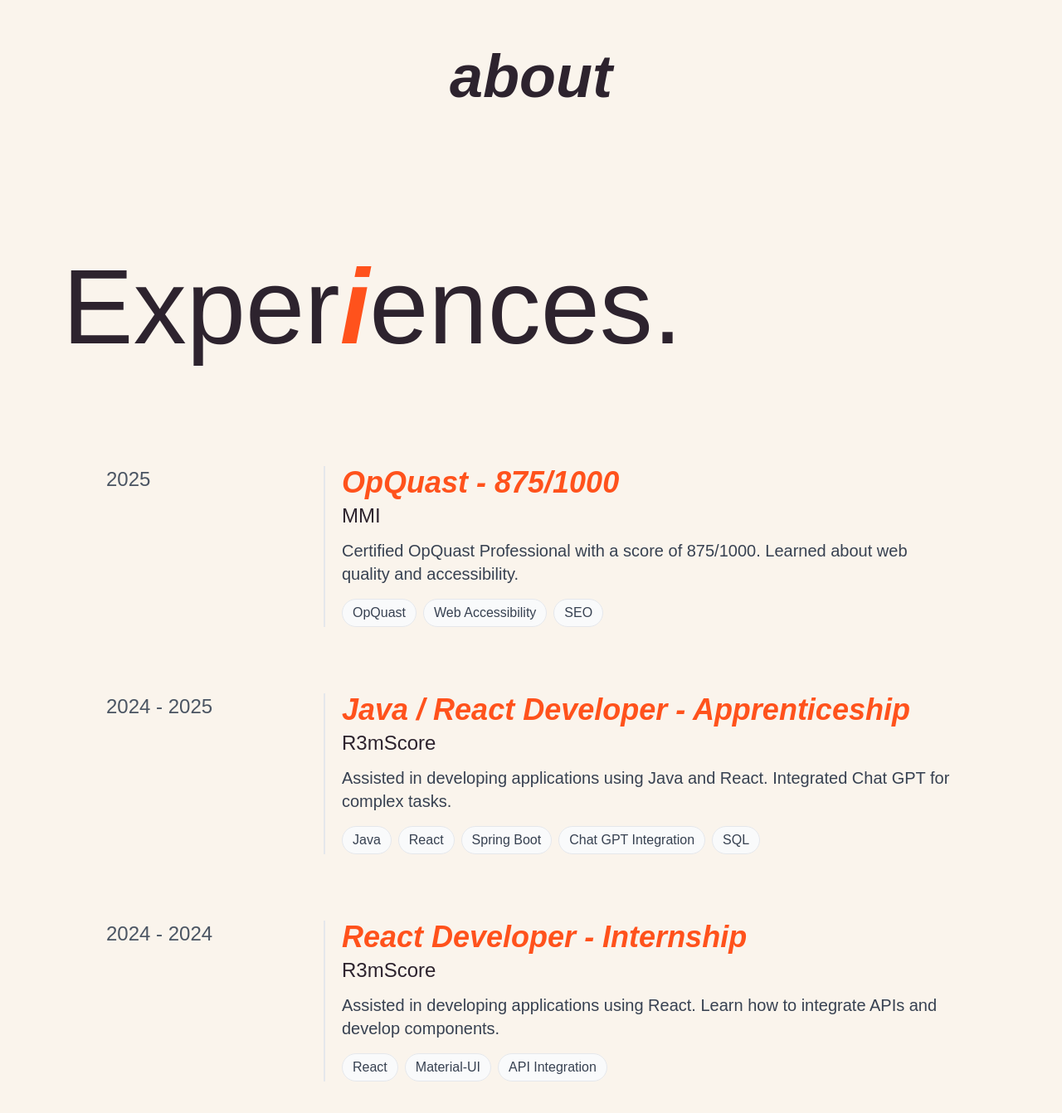
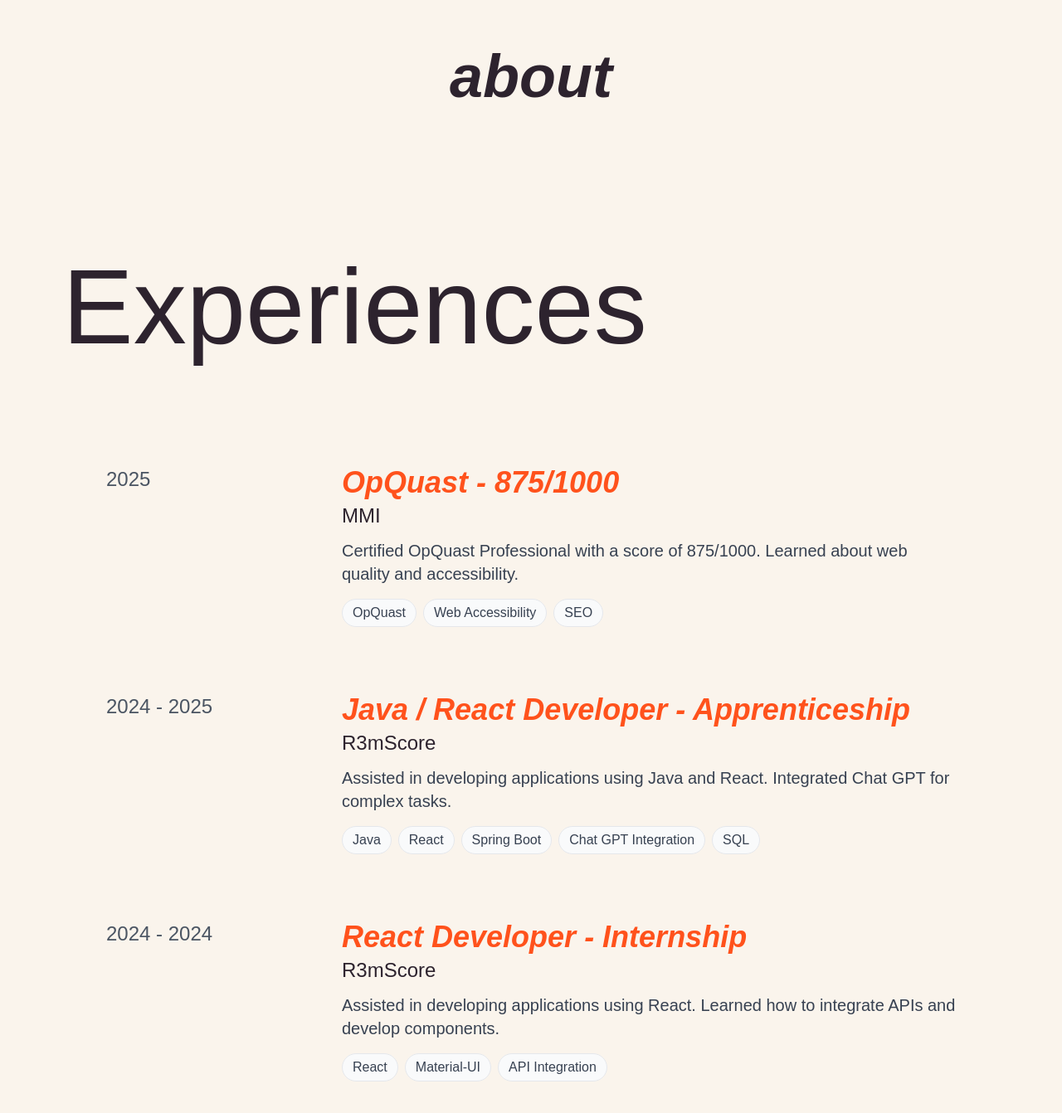
Before and after one commit to Clementmns/Portfolio-WIP, a Next.js app: page / in a window 1280 px wide. Shown: the part 1774-3116 px from the top of the page at 83% size. Built offline with nearby package versions, Linux system fonts and the light colour scheme; a web font is replaced by a local one.

Commit message:
Add multilingual support for experiences section and update project details

```diff
--- a/assets/content/project.json
+++ b/assets/content/project.json
@@ -46,5 +46,51 @@
 				"en": "Upgrade skills to help you survive in this hostile world."
 			}
 		}
+	},
+	"experiences": {
+		"experiences_title": {
+			"fr": "Expériences",
+			"en": "Experiences"
+		},
+		"opquast_title": {
+			"fr": "OpQuast - 875/1000",
+			"en": "OpQuast - 875/1000"
+		},
+		"mmi": {
+			"fr": "MMI",
+			"en": "MMI"
+		},
+		"opquast_description": {
+			"fr": "Certifié OpQuast Professionnel avec un score de 875/1000. Apprentissage de la qualité web et de l'accessibilité.",
+			"en": "Certified OpQuast Professional with a score of 875/1000. Learned about web quality and accessibility."
+		},
+		"skill_web_accessibility": {
+			"fr": "Accessibilité Web",
+			"en": "Web Accessibility"
+		},
+    "skill_chat_gpt_integration": {
+      "fr": "Intégration Chat GPT",
+      "en": "Chat GPT Integration"
+    },
+    "skill_api_integration": {
+      "fr": "Intégration API",
+      "en": "API Integration"
+    },
+		"java_react_developer": {
+			"fr": "Développeur Java / React - Apprentissage",
+			"en": "Java / React Developer - Apprenticeship"
+		},
+		"java_react_description": {
+			"fr": "Aide au développement d'applications utilisant Java et React. Intégration de Chat GPT pour des tâches complexes.",
+			"en": "Assisted in developing applications using Java and React. Integrated Chat GPT for complex tasks."
+		},
+		"react_developer": {
+			"fr": "Développeur React - Stage",
+			"en": "React Developer - Internship"
+		},
+		"react_description": {
+			"fr": "Aide au développement d'applications utilisant React. Apprentissage de l'intégration d'APIs et du développement de composants.",
+			"en": "Assisted in developing applications using React. Learned how to integrate APIs and develop components."
 		}
 	}
+}
--- a/components/landingPage/Experiences/index.jsx
+++ b/components/landingPage/Experiences/index.jsx
@@ -1,31 +1,39 @@
 "use client";
 import React, { useState, useRef } from "react";
 import { motion, useInView } from "framer-motion";
+import getProjectContent from "@/assets/content/getProjectContent";
+import useLangChangeObserver from "@/assets/scripts/langChangeObserver";
 
 export default function LandingExperiences() {
+	const language = useLangChangeObserver();
+
+	const getTranslation = (key) => {
+		return getProjectContent(`experiences.${key}`, language) === "Traduction non disponible" ? null : getProjectContent(`experiences.${key}`, language);
+	};
+
 	const experiences = [
 		{
 			id: 0,
-			title: "OpQuast - 875/1000",
-			company: "MMI",
+			title: getTranslation("opquast_title"),
+			company: getTranslation("mmi"),
 			period: "2025",
-			description: "Certified OpQuast Professional with a score of 875/1000. Learned about web quality and accessibility.",
+			description: getTranslation("opquast_description"),
 			skills: ["OpQuast", "Web Accessibility", "SEO"]
 		},
 		{
 			id: 1,
-			title: "Java / React Developer - Apprenticeship",
+			title: getTranslation("java_react_developer"),
 			company: "R3mScore",
 			period: "2024 - 2025",
-			description: "Assisted in developing applications using Java and React. Integrated Chat GPT for complex tasks.",
+			description: getTranslation("java_react_description"),
 			skills: ["Java", "React", "Spring Boot", "Chat GPT Integration", "SQL"]
 		},
 		{
 			id: 2,
-			title: "React Developer - Internship",
+			title: getTranslation("react_developer"),
 			company: "R3mScore",
 			period: "2024 - 2024",
-			description: "Assisted in developing applications using React. Learn how to integrate APIs and develop components.",
+			description: getTranslation("react_description"),
 			skills: ["React", "Material-UI", "API Integration"]
 		}
 	];
@@ -57,10 +65,7 @@
 		<section ref={sectionRef} className="py-24 md:py-32 lg:py-40 px-4 sm:px-6">
 			<div className="flex gap-10 items-end justify-center">
 				<div className="w-11/12 justify-start">
-					<p className="text-background-dark dark:text-background-light lg:text-9xl md:text-7xl sm:text-5xl text-3xl">
-						Exper
-						<span className="font-hero text-primary-light dark:text-primary-dark">i</span>ences.
-					</p>
+					<p className="text-background-dark dark:text-background-light lg:text-9xl md:text-7xl sm:text-5xl text-3xl">{getTranslation("experiences_title")}</p>
 				</div>
 			</div>
 			<div className="max-w-5xl mx-auto mt-32">
@@ -85,14 +90,16 @@
 
 								{/* Right side - Content */}
 								<motion.div className="md:col-span-9" whileHover={{ x: 4 }} transition={{ duration: 0.2 }}>
-									<div className="relative pl-5 border-l-2 border-gray-200 dark:border-gray-800 group-hover:border-primary-light dark:group-hover:border-primary-dark transition-colors duration-300">
+									<div className="relative pl-5 border-l-2 border-transparent group-hover:border-primary-light dark:group-hover:border-primary-dark transition-colors duration-300">
 										<div>
 											<h3 className="text-2xl md:text-3xl lg:text-4xl font-hero text-primary-light dark:text-primary-dark mb-1">{exp.title}</h3>
 											<p className="text-lg md:text-xl lg:text-2xl dark:text-background-light text-background-dark mb-3">{exp.company}</p>
 											<p className="text-base md:text-lg lg:text-xl text-gray-700 dark:text-gray-300 mb-4">{exp.description}</p>
 
 											<div className="flex flex-wrap gap-2 mt-4">
-												{exp.skills.map((skill, idx) => (
+												{exp.skills.map((skill, idx) => {
+													const translatedSkill = getTranslation(`skill_${skill.replace(/\s+/g, "_").toLowerCase()}`) || skill;
+													return (
 														<motion.span
 															key={idx}
 															initial={{ opacity: 0 }}
@@ -101,9 +108,10 @@
 															viewport={{ once: false }}
 															className="px-3 py-1 text-sm md:text-base rounded-full border border-gray-200 dark:border-gray-700 bg-gray-50 dark:bg-gray-800 text-gray-700 dark:text-gray-300"
 														>
-														{skill}
+															{translatedSkill}
 														</motion.span>
-												))}
+													);
+												})}
 											</div>
 										</div>
 									</div>
```
Lines whose indentation alone changed are shown as unchanged.
